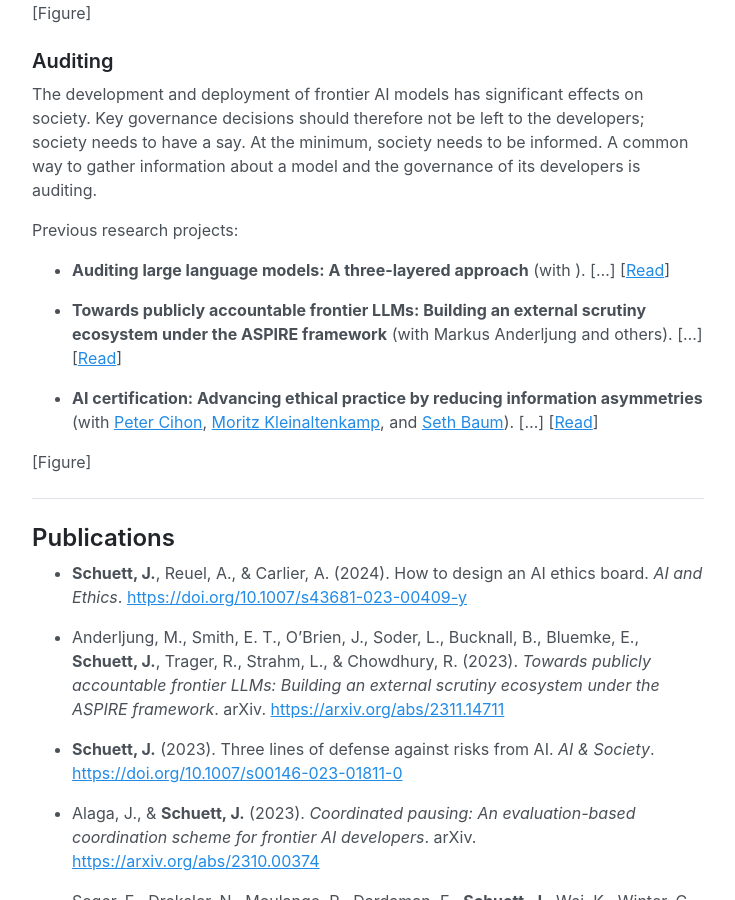
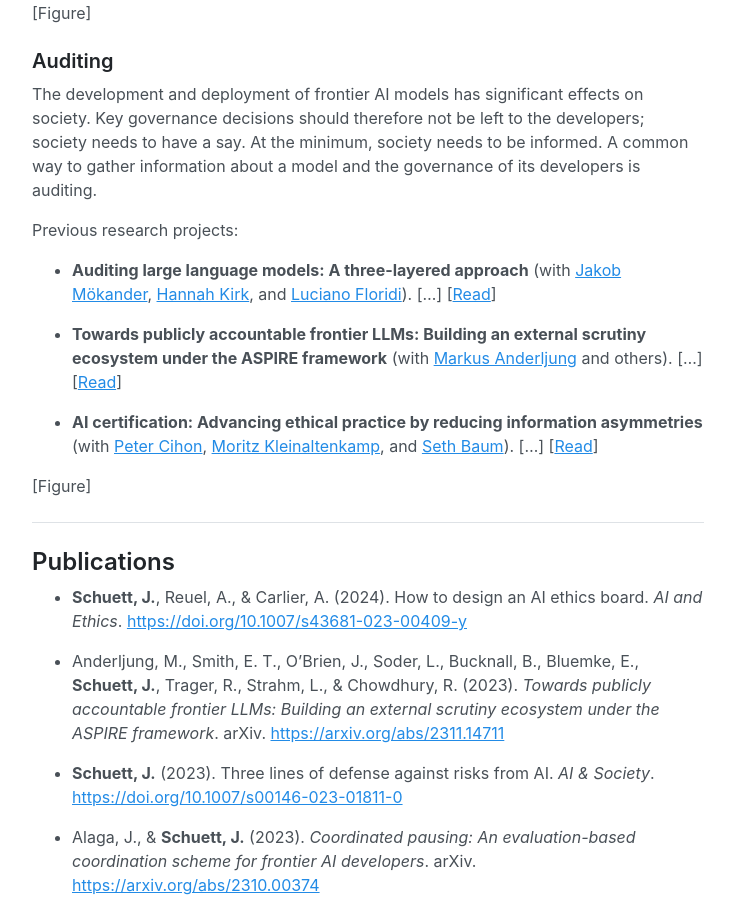
Before and after one commit to jonasschuett/jonasschuett.github.io, a Jekyll site: the page built from _posts/2020-04-04-introduction.md, in a window 1280 px wide and 900 px high, scrolled down 4220 px. Shown: the whole window, without its empty margins (272-1007 px from the left). Built offline with Jekyll 4.4.1, drawn with Linux system fonts in a browser that asks for light colours.

Commit message:
Update 2020-04-04-introduction.md

```diff
--- a/_posts/2020-04-04-introduction.md
+++ b/_posts/2020-04-04-introduction.md
@@ -93,9 +93,9 @@ The development and deployment of frontier AI models has significant effects on
 
 Previous research projects:
 
-- **Auditing large language models: A three-layered approach** (with ). […] [[Read](https://doi.org/10.1007/s43681-023-00289-2)]
+- **Auditing large language models: A three-layered approach** (with [Jakob Mökander](https://www.linkedin.com/in/jakob-mokander/), [Hannah Kirk](https://www.linkedin.com/in/hannah-rose-kirk/), and [Luciano Floridi](https://www.linkedin.com/in/luciano-floridi/)). […] [[Read](https://doi.org/10.1007/s43681-023-00289-2)]
 
-- **Towards publicly accountable frontier LLMs: Building an external scrutiny ecosystem under the ASPIRE framework** (with Markus Anderljung and others). […] [[Read](https://arxiv.org/abs/2311.14711)]
+- **Towards publicly accountable frontier LLMs: Building an external scrutiny ecosystem under the ASPIRE framework** (with [Markus Anderljung](https://www.linkedin.com/in/markus-anderljung-21369974/) and others). […] [[Read](https://arxiv.org/abs/2311.14711)]
 
 - **AI certification: Advancing ethical practice by reducing information asymmetries** (with [Peter Cihon](https://www.linkedin.com/in/pcihon/), [Moritz Kleinaltenkamp](https://www.linkedin.com/in/mjkla/), and [Seth Baum](https://www.linkedin.com/in/sethdbaum/)). […] [[Read](https://doi.org/10.1109/TTS.2021.3077595)]
 
```
